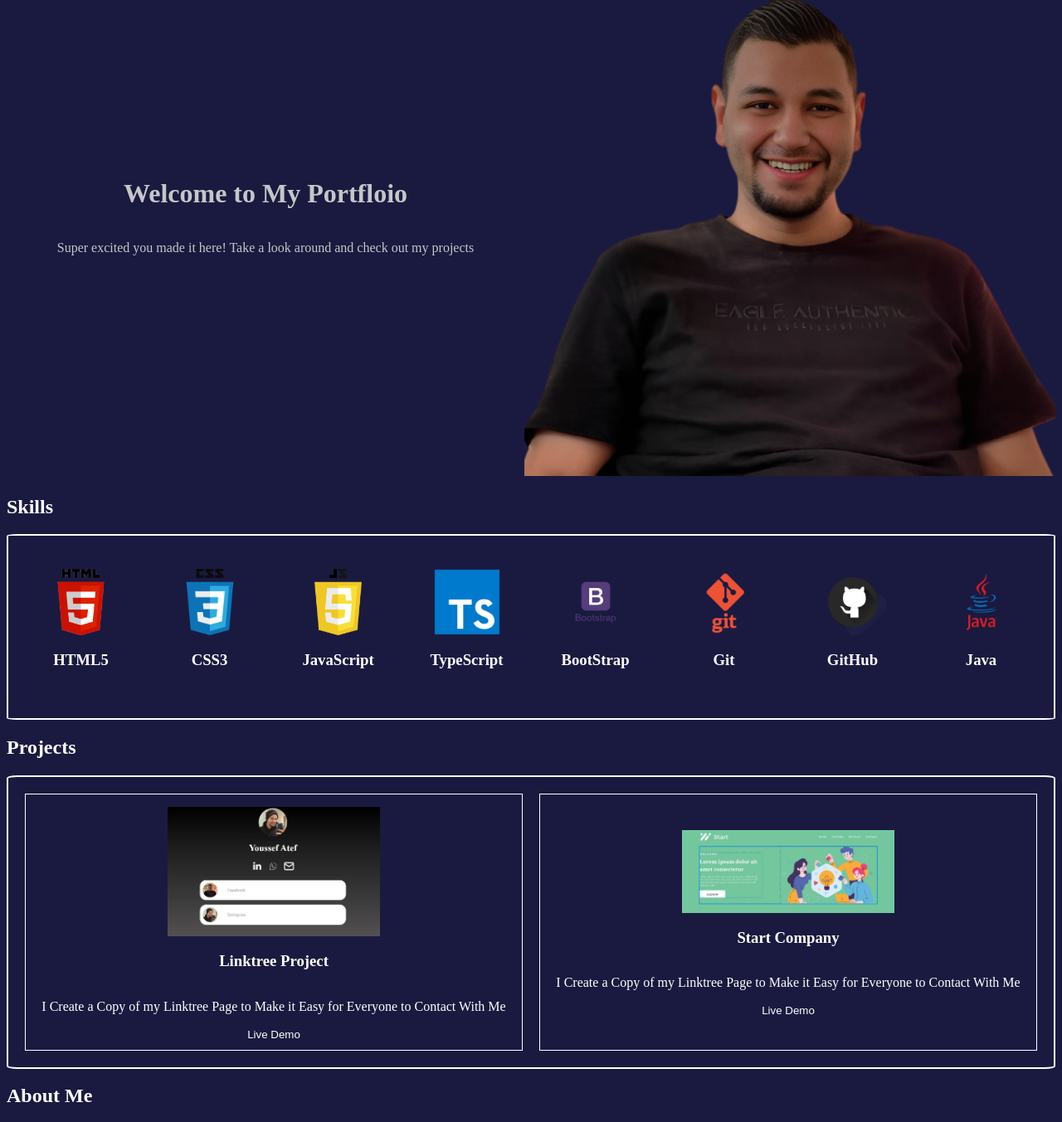
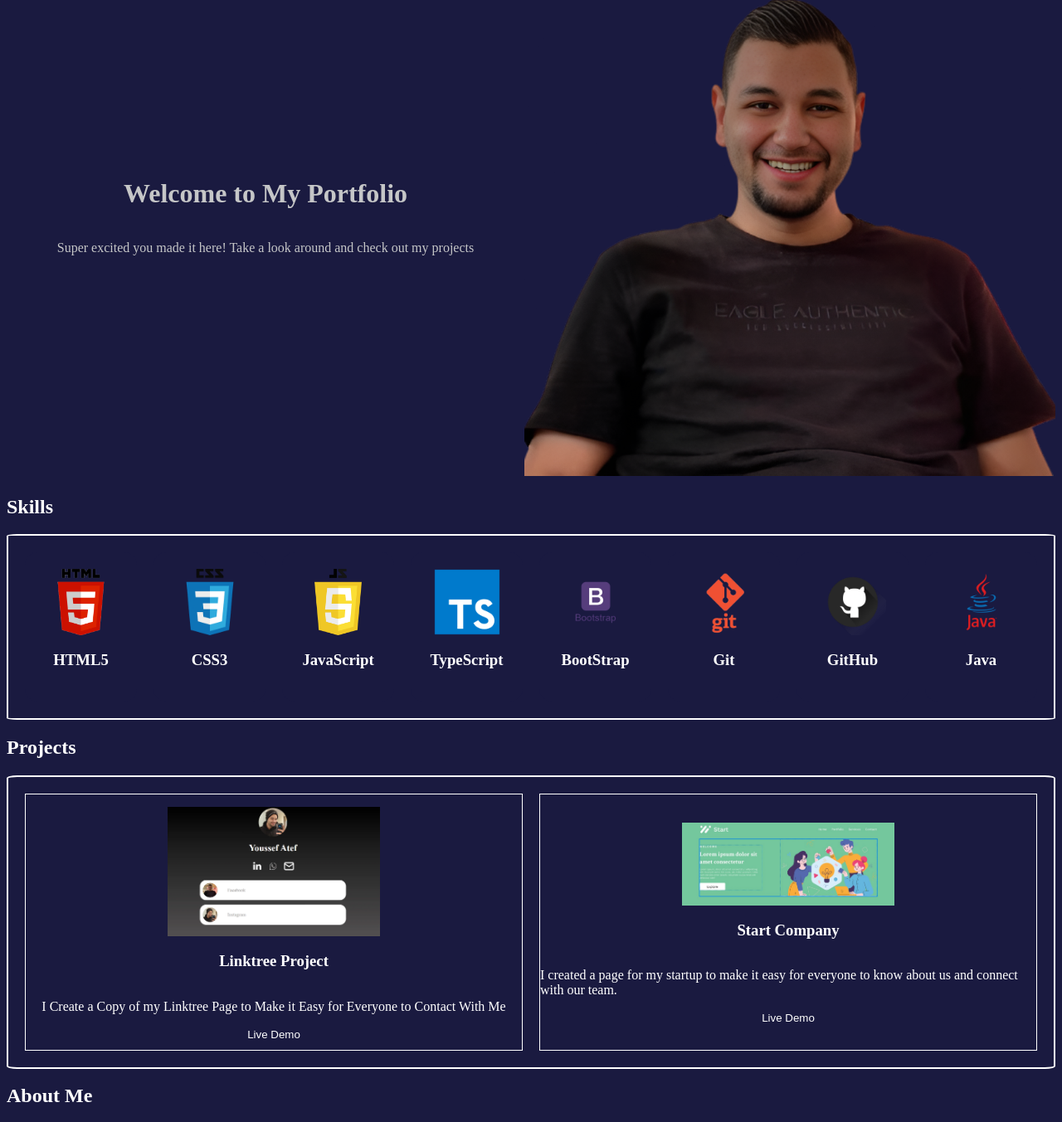
Before and after one commit to Youssef-Atef-20/Youssef-Atef_Portfolio, a plain HTML site: page index.html in a window 1280 px wide. Shown: the part 224-1577 px from the top of the page at 83% size. Drawn offline with Linux system fonts and the light colour scheme.

Commit message:
Update index.html

```diff
--- a/index.html
+++ b/index.html
@@ -23,7 +23,7 @@
        <header>
         <div id="home">
             <div class="hero">
-            <h1>Welcome to My Portfloio</h1>
+            <h1>Welcome to My Portfolio</h1>
             <p>Super excited you made it here! Take a look around and check out my projects</p>
         </div>
         <div>
@@ -94,7 +94,7 @@
                 <div class="project">
                     <img src="second_project.jpg" alt="Second Project">
                     <h3>Start Company</h3>
-                    <p>I Create a Copy of my Linktree Page to Make it Easy for Everyone to Contact With Me</p>
+                    <p>I created a page for my startup to make it easy for everyone to know about us and connect with our team.</p>
                     <button><a href="https://youssef-atef-20.github.io/project2/">Live Demo</a></button>
                 </div>
                 <!-- Third Project -->
```
